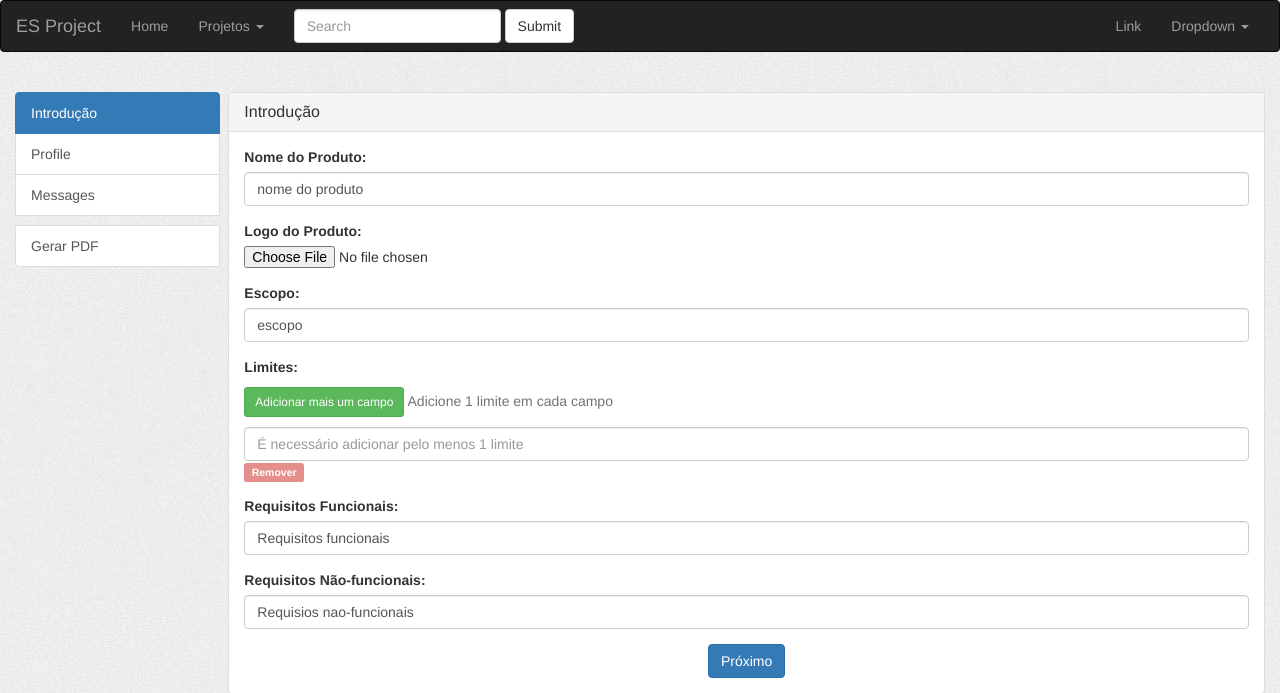
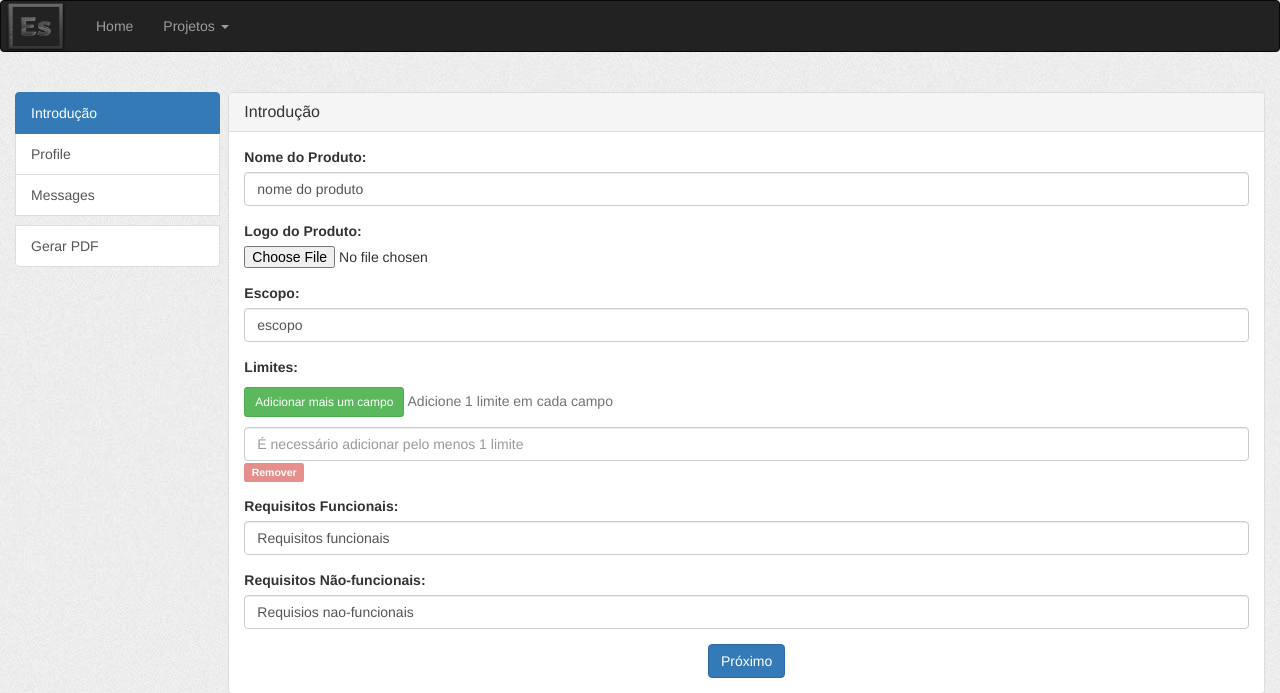
Before and after one commit to felipesousafs/esproject, a Django app: page /new in a window 1280 px wide. Shown: the top 693 px of the page. Run offline with Django 3.2, Linux system fonts and the light colour scheme; some libraries are stand-ins or nearby versions.

Commit message:
Changed Favicon, added logo.png, some form fields are no longer required

```diff
--- a/engsoft/templates/engsoft/index.html
+++ b/engsoft/templates/engsoft/index.html
@@ -25,7 +25,10 @@
                    <span class="icon-bar"></span>
                    <span class="icon-bar"></span>
                  </button>
-                 <a class="navbar-brand" href="{% url 'index' %}">ES Project</a>
+
+                  <a class="navbar-brand" href="{% url 'index' %}">
+                  <img style="margin-left: -10px; margin-top: -14px;" width="60px" height="50px" src="{%  static 'img/logo.png' %}"></a>
+
                </div>
 
           <!-- Collect the nav links, forms, and other content for toggling -->
@@ -42,13 +45,7 @@
                 </ul>
               </li>
             </ul>
-            <form class="navbar-form navbar-left">
-              <div class="form-group">
-                <input type="text" class="form-control" placeholder="Search">
-              </div>
-              <button type="submit" class="btn btn-default">Submit</button>
-            </form>
-            <ul class="nav navbar-nav navbar-right">
+            <!-- <ul class="nav navbar-nav navbar-right">
               <li><a href="#">Link</a></li>
               <li class="dropdown">
                 <a href="#" class="dropdown-toggle" data-toggle="dropdown" role="button" aria-haspopup="true" aria-expanded="false">Dropdown <span class="caret"></span></a>
@@ -60,7 +57,7 @@
                   <li><a href="#">Separated link</a></li>
                 </ul>
               </li>
-            </ul>
+            </ul> -->
           </div><!-- /.navbar-collapse -->
           </div><!-- /.container-fluid -->
      </nav>
--- a/engsoft/templates/engsoft/project_form.html
+++ b/engsoft/templates/engsoft/project_form.html
@@ -38,6 +38,7 @@ $(document).ready(function() {
 
 <br>
 <div class="row">
+
 	<div class="col-lg-2 col-md-2 col-sm-3">
 		<div class="fixo-xs fixo-sm fixo-md fixo-lg">
 			<div class="list-group" >
@@ -51,6 +52,12 @@ $(document).ready(function() {
 	</div>
 	<div class="col-xs-12 col-md-8 col-sm-9 col-lg-10"><!-- col-xs-12 .col-md-8 .col-lg-10 -->
 		<div class="tab-content">
+			{% if error %}
+		<div class="alert alert-danger alert-dismissible" role="alert">{{ error }}
+			<button type="button" class="close" data-dismiss="alert" aria-label="Close">
+  			<span aria-hidden="true">&times;</span></button>
+  		</div>
+	{% endif %}
 		<div class="panel panel-default tab-pane fade in active" role="tabpanel" id="introducao">
 			<div class="panel-heading">
 			<h3 class="panel-title">Introdução</h3>
@@ -63,25 +70,25 @@ $(document).ready(function() {
 				<input class="form-control" id="nome_produto" type="text" name="nome_produto" value="nome do produto" placeholder="Nome do produto/software" required>
 			</div> <div class="form-group">
 				<label for="logo_url">Logo do Produto: </label>
-				<input id="logo_url" type="file" name="logo_url" value="void" required>
+				<input id="logo_url" type="file" name="logo_url" value="void">
 				<!-- <p class="help-block">.</p> -->
 			</div><div class="form-group">
 				<label for="escopo">Escopo: </label>
-				<input class="form-control" id="escopo" type="text" name="escopo" value="escopo" required>
+				<input class="form-control" id="escopo" type="text" name="escopo" value="escopo">
 			</div> <div class="form-group" id="listas">
 				<label>Limites: </label> <br>
 				<p class="help-block"><input class="btn btn-sm btn-success" type="button" id="add_field" value="Adicionar mais um campo"> Adicione 1 limite em cada campo</p>
 				<div>
-					<input class="form-control" id="limites" placeholder="É necessário adicionar pelo menos 1 limite" type="text" name="limites" required>
+					<input class="form-control" id="limites" placeholder="É necessário adicionar pelo menos 1 limite" type="text" name="limites">
 					<a href="#" role="button" class="label btn label-danger disabled">Remover</a>
 				</div>
 
 			</div> <div class="form-group">
 				<label for="requisitos_funcionais">Requisitos Funcionais: </label>
-				<input class="form-control" id="requisitos_funcionais" type="text" name="requisitos_funcionais" value="Requisitos funcionais" required>
+				<input class="form-control" id="requisitos_funcionais" type="text" name="requisitos_funcionais" value="Requisitos funcionais">
 			</div> <div class="form-group">
 				<label for="requisios_naofuncionais">Requisitos Não-funcionais: </label>
-				<input class="form-control" id="requisios_naofuncionais" type="text" name="requisios_naofuncionais" value="Requisios nao-funcionais" required>
+				<input class="form-control" id="requisios_naofuncionais" type="text" name="requisios_naofuncionais" value="Requisios nao-funcionais">
 			</div>
 			<center><input type="submit" class="btn btn-primary" value="Próximo"><br></center>
 		</form>
--- a/engsoft/views.py
+++ b/engsoft/views.py
@@ -24,26 +24,27 @@ def new_project(request):
 		lim=""
 		for l in limites:
 			lim = lim+l+";"
+		if len(lim)<2:
+			lim="[...]"
 		requisitos_funcionais = request.POST['requisitos_funcionais']
 		requisios_naofuncionais = request.POST['requisios_naofuncionais']
-		if request.FILES['logo_url']:
+
+		if request.FILES:
 			f = request.FILES['logo_url']
 			fs = FileSystemStorage()
 			filename = fs.save(f.name, f)
 			uploaded_file_url = fs.url(filename)
-			#Saving file
+		else:
+			uploaded_file_url = "[...]"
 			form = ProjectForm({'nome_produto':nome_produto,'escopo':escopo,'limites':lim,
 			'requisitos_funcionais':requisitos_funcionais,'requisios_naofuncionais':requisios_naofuncionais,
 			'logo_url':uploaded_file_url})
-		if form.is_valid():
-			projeto = form.save(commit=False)
-			projeto.save()
-			#return redirect('engsoft.views.list')
-			return render(request, 'engsoft/list.html', {
-            'uploaded_file_url': uploaded_file_url
-        	})
-		else:
-			return render(request,'engsoft/project_form.html',{'form':form, 'logo_url':form.logo_url})
+			if form.is_valid():
+				projeto = form.save(commit=False)
+				projeto.save()
+				#return redirect('engsoft.views.list')
+				return render(request, 'engsoft/list.html', {'uploaded_file_url': uploaded_file_url})
+			else:
+				return render(request,'engsoft/project_form.html',{'error':'Preencha os campos corretamente.'})
 	else:
-		form = ProjectForm()
-	return render(request,'engsoft/project_form.html',{'form':form})
+		return render(request,'engsoft/project_form.html',{})
```
Also changed, not shown: engsoft/static/img/es.png (added), engsoft/static/img/logo.png (added), projectmanager/media/3D-Chess-Wallpaper-17.jpg (added), projectmanager/media/6ZHDTyK.png (added), 2 other files.
